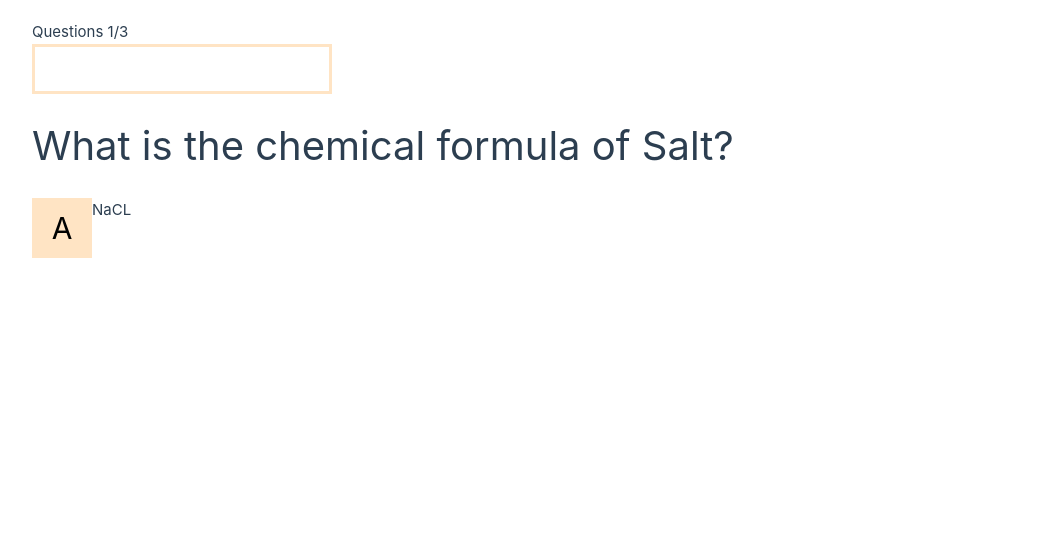
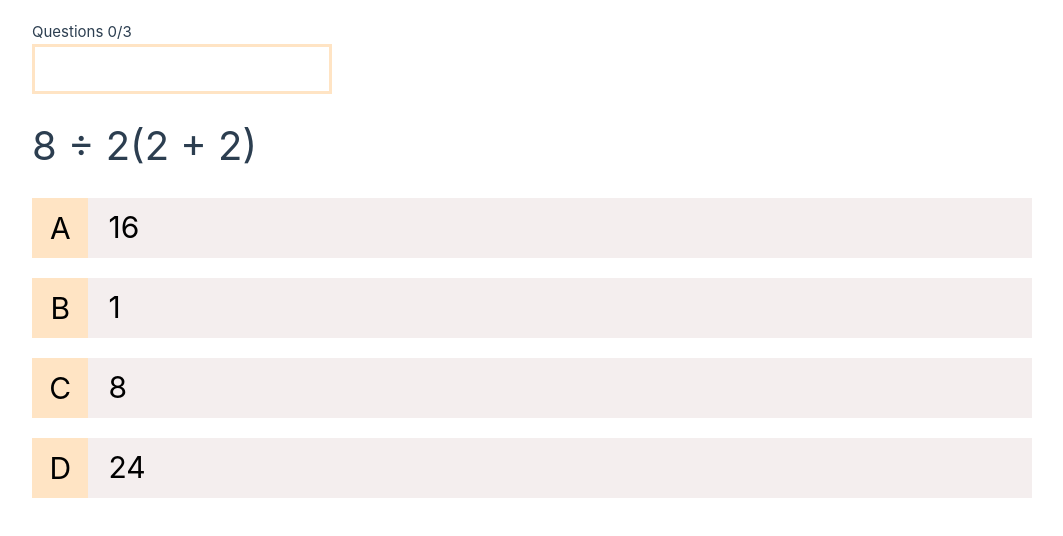
Before and after one commit to Chandanindalkar/vue-quizapp, a Vue app: page /quiz/1 in a window 1280 px wide. Shown: the top 536 px of the page, without its empty margins (108-1171 px from the left). Built offline with nearby package versions, Linux system fonts and the light colour scheme.

Commit message:
debloated views files into reusable components

```diff
--- /dev/null
+++ b/src/components/Question.vue
@@ -0,0 +1,68 @@
+<script setup>
+import { defineProps, ref, watch } from 'vue';
+import { useRoute, useRouter, RouterView } from 'vue-router';
+// import Module from '';
+
+const { question } = defineProps(['question']);
+
+// const state = ref();
+
+</script>
+
+<template>
+    <div class="question-container">
+        <h1 class="question">
+            {{ question.text }}
+        </h1>
+    </div>
+
+    <div class="options-container">
+        <div
+            v-for="option in question.options"
+            :key="option.id"
+            class="option"
+        >
+            <p class="option-label">{{ option.label }}</p>
+            <div class="option-value" >
+            {{ option.text }}
+            </div>
+        </div>
+    </div>
+</template>
+
+<style scoped>
+  .question-container {
+    margin-top: 20px;
+  }
+
+  .question {
+    font-size: 40px;
+    margin-bottom: 20px;
+  }
+
+  .option {
+    display: flex;
+    margin-bottom: 20px;
+    cursor: pointer;
+
+  }
+
+  .option-label {
+    color: black;
+    background-color: bisque;
+    width: 60px;
+    height: 60px;
+    font-size: 30px;
+    display: flex;
+    align-items: center;
+    justify-content: center;
+  }
+
+  .option-value {
+    background-color: rgb(244, 238, 238);
+    color: black; /* this */
+    width: 100%;
+    font-size: 30px;
+    padding:  5px 20px 0px 20px;
+  }
+</style>
--- /dev/null
+++ b/src/components/QuizHeader.vue
@@ -0,0 +1,41 @@
+<script setup>
+import { defineProps, ref, watch } from 'vue';
+import { useRoute, useRouter, RouterView } from 'vue-router';
+// import Module from '';
+
+const { questionStatus } = defineProps(['questionStatus']);
+
+// const questionStatus = ref();
+
+</script>
+
+<template>
+    <header>
+      <h4>Questions {{ questionStatus }}</h4>
+      <div class="bar">
+        <div class="completion"></div>
+      </div>
+    </header>
+</template>
+
+<style scoped>
+  header {
+    margin-top: 20px;
+  }
+
+  header h4 {
+    margin-top: 20px;
+  }
+
+  .bar {
+    width: 300px;
+    height: 50px;
+    border: 3px solid bisque;
+  }
+
+  .completion {
+    width: 0%;
+    height: 100%;
+    background-color: bisque;
+  }
+</style>
--- a/src/views/QuizView.vue
+++ b/src/views/QuizView.vue
@@ -1,85 +1,39 @@
 <script setup>
 import { defineProps, ref, watch } from 'vue';
 import { useRoute, useRouter, RouterView } from 'vue-router';
+import Question from '../components/Question.vue'
+import QuizHeader from '../components/QuizHeader.vue'
+import quizes from '../data/quizes.json'
 
+const route = useRoute();
+// The parseInt() function parses a string argument,
+// and returns an integer of the specified radix (the base in mathematical numeral systems).
+const quizId = parseInt(route.params.id);
 
-const state = ref();
+const currentQuestionIndex = ref(0);
+
+const quiz = quizes.find(q => q.id == quizId);
+
+const questionStatus = `${currentQuestionIndex.value}/${quiz.questions.length}`;
 
 </script>
 
 <template>
   <div>
-    <header>
-      <h4>Questions 1/3</h4>
-      <div class="bar">
-        <div class="completion"></div>
-      </div>
-    </header>
+    <!-- {{ quiz }} -->
+    <QuizHeader
+      :questionStatus="questionStatus"
+      :questionNumber="currentQuestionIndex"
+    />
     <div>
-      <div class="question-container">
-        <h1 class="question">
-          What is the chemical formula of Salt?
-        </h1>
-      </div>
-      <div class="options-container">
-        <div class="option">
-          <p class="option-label">A</p>
-          <div class="option-value" >
-            NaCL
-          </div>
-        </div>
-      </div>
+      <Question
+        :question="quiz.questions[currentQuestionIndex]"
+      />
     </div>
 
   </div>
 </template>
 
 <style scoped>
-  header {
-    margin-top: 20px;
-  }
 
-  header h4 {
-    margin-top: 20px;
-  }
-
-  .bar {
-    width: 300px;
-    height: 50px;
-    border: 3px solid bisque;
-  }
-
-  .completion {
-    width: 0%;
-    height: 100%;
-    background-color: bisque;
-  }
-
-  .question-container {
-    margin-top: 20px;
-  }
-
-  .question {
-    font-size: 40px;
-    margin-bottom: 20px;
-  }
-
-  .option {
-    display: flex;
-    margin-bottom: 20px;
-    cursor: pointer;
-
-  }
-
-  .option-label {
-    color: black;
-    background-color: bisque;
-    width: 60px;
-    height: 60px;
-    font-size: 30px;
-    display: flex;
-    align-items: center;
-    justify-content: center;
-
-  }
 </style>
```
